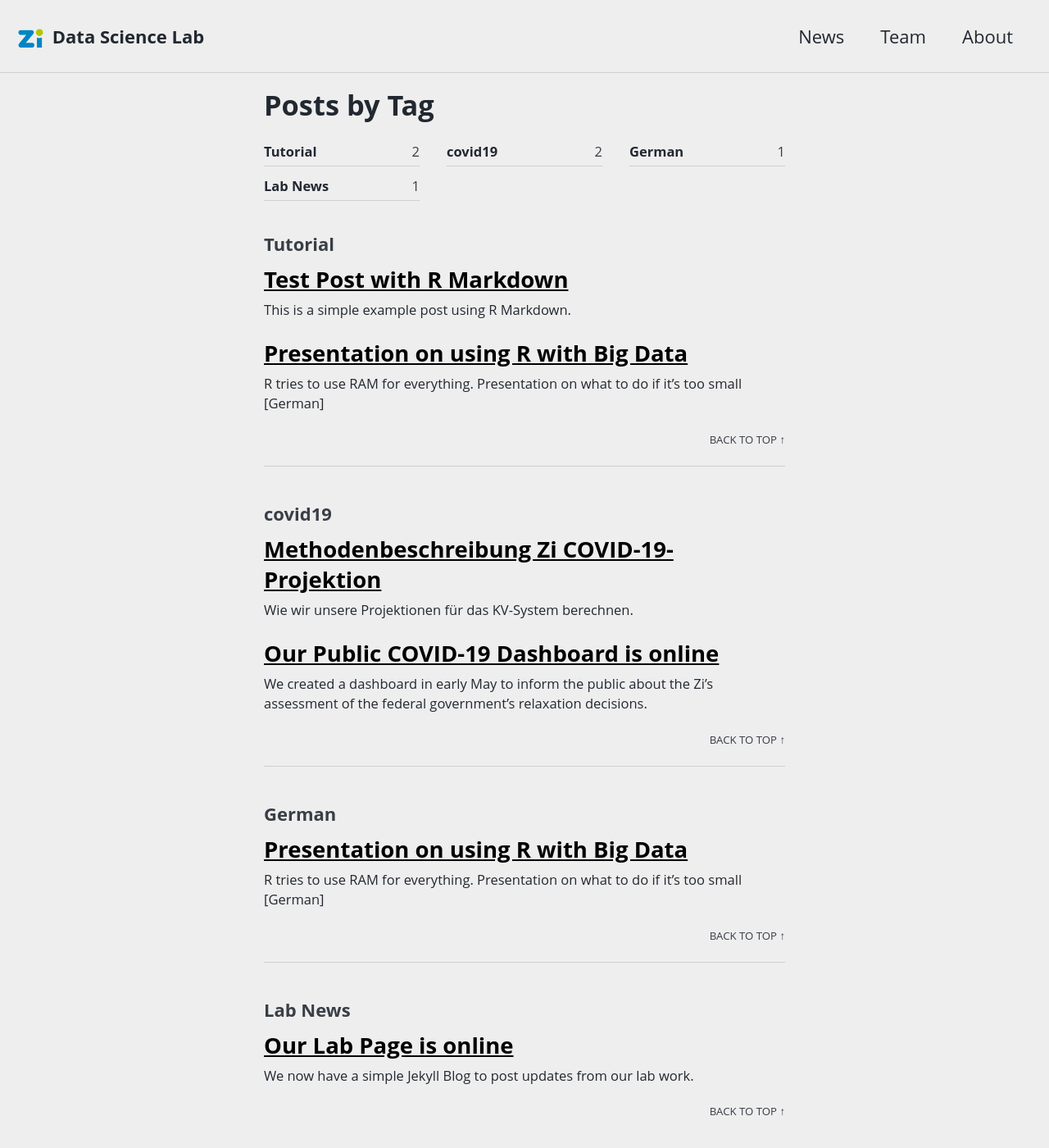
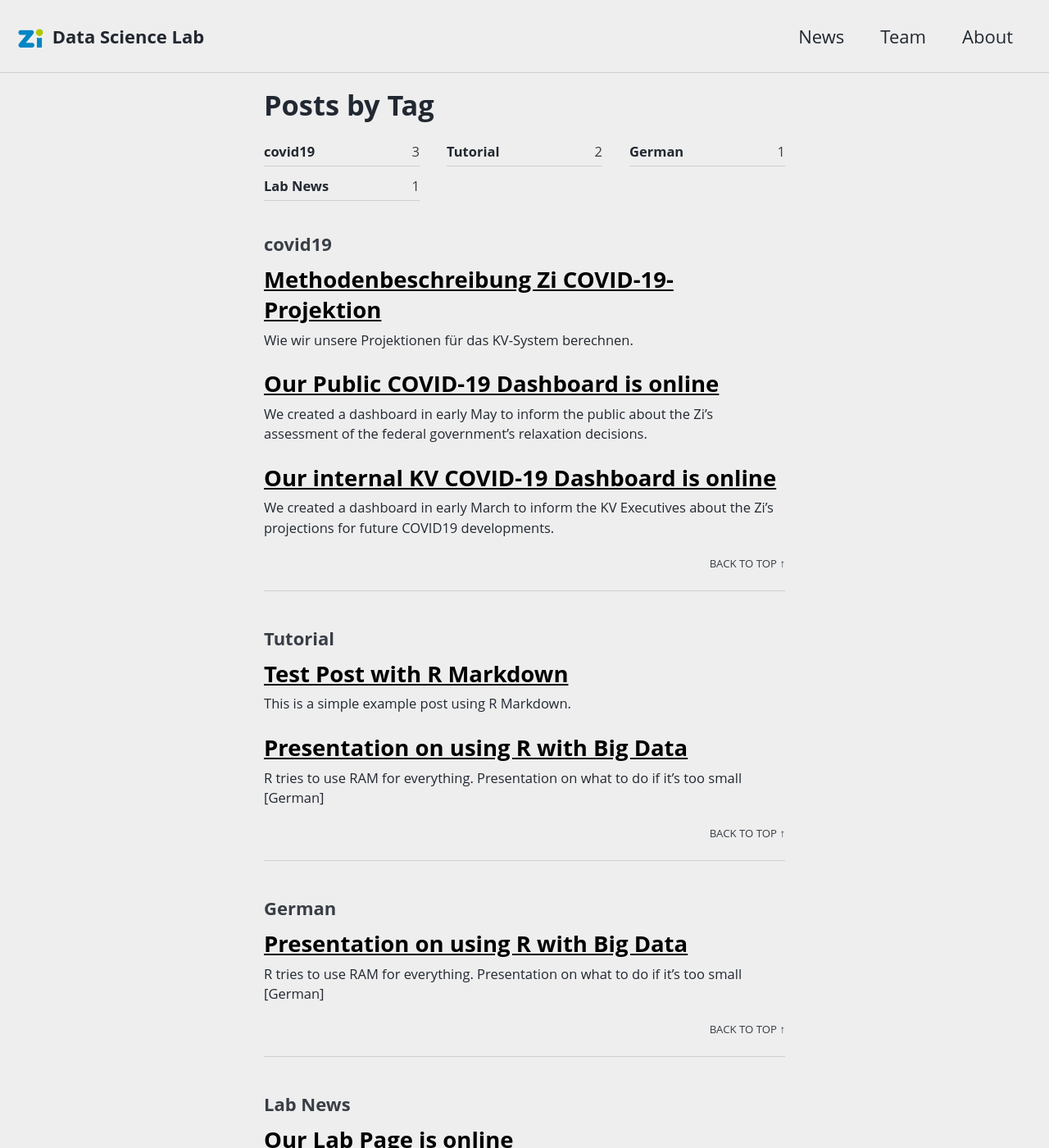
Before and after one commit to zidatalab/zidatalab.github.io, a Jekyll site: the page built from _pages/tags.md, in a window 1280 px wide and 1400 px high. Shown: the whole window at 82% size. Built offline with Jekyll 4.4.1, drawn with Linux system fonts in a browser that asks for light colours; cached includes are drawn as plain includes; nearby versions of some CDN libraries.

Commit message:
added post on kv projections

```diff
--- /dev/null
+++ b/_posts/2020-03-24-KV-Dashboard-on_COVID19.md
@@ -0,0 +1,23 @@
+---
+author: Lars
+title: Our internal KV COVID-19 Dashboard is online
+overlay_image: /assets/posts/2020-05-22-Zi_COVID19_Projektionen.png
+excerpt: "We created a dashboard in early March to inform the KV Executives about the Zi's projections for future COVID19 developments."
+categories: [news] # Pleaser choose from [news,presentations,articles,projects,reports]
+tags:
+  - covid19
+layout: single
+author_profile: true
+read_time: false
+comments: false
+share: false
+related: false
+
+---
+
+The dashboard is based on a [Methods] desribed in public first here in this [post](https://www.zidatasciencelab.de/reports/Methodenbeschreibung_Projektion_COVID-19/)
+
+
+We created the dashboard using ***R Shiny*** with heavy usage of `tidyverse`, `gglot` and `shinydashboard`. For the estimation of the Reproduction Number R of COVID-19 cases we used the package `EpiEstim`.
+
+The Dashboard is used since then by severals KVen to prepare for upcoming trends.
```
Also changed, not shown: _posts/2020-05-06-covid19dashboardonline.md (+2 -0 lines).
